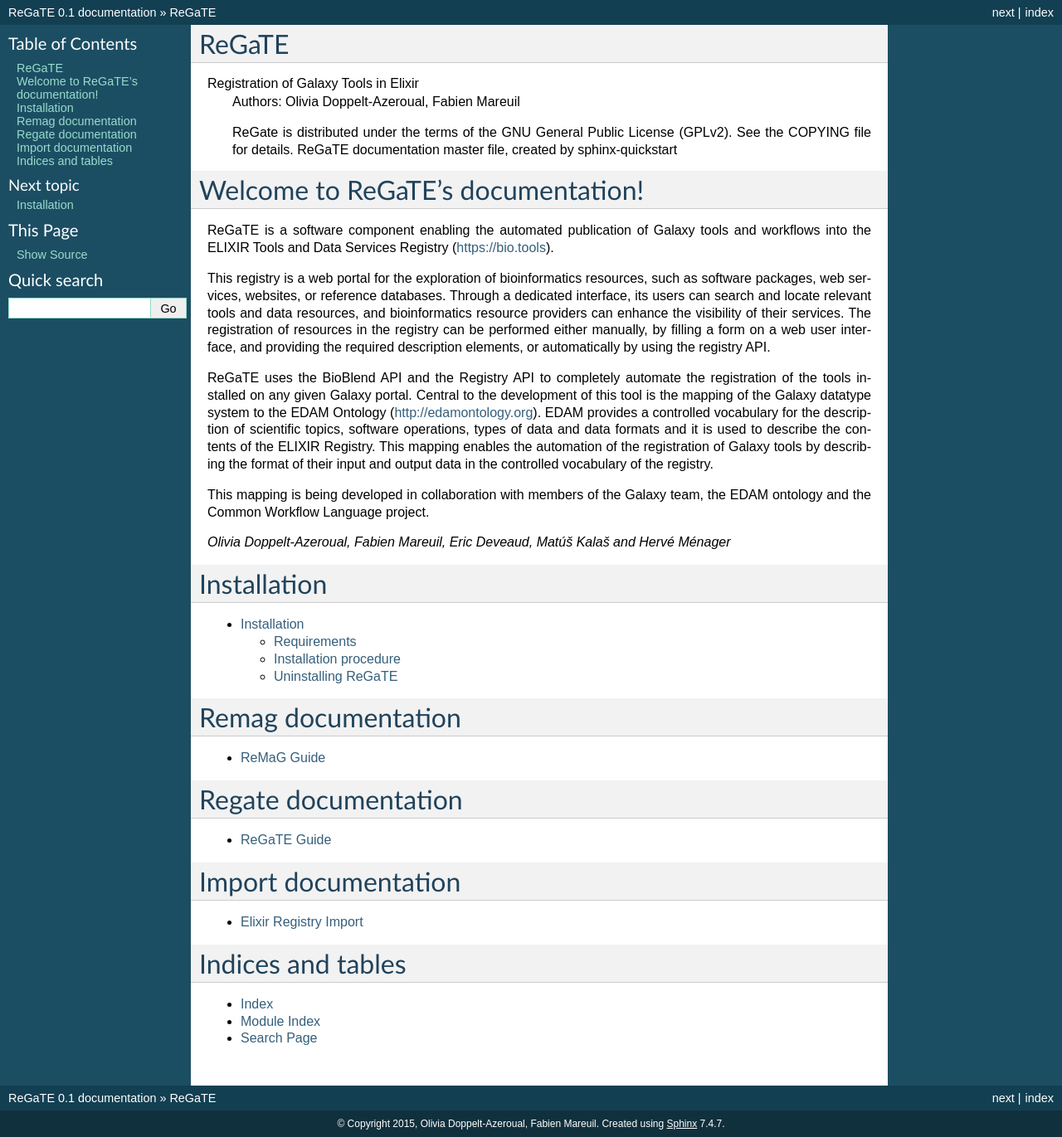
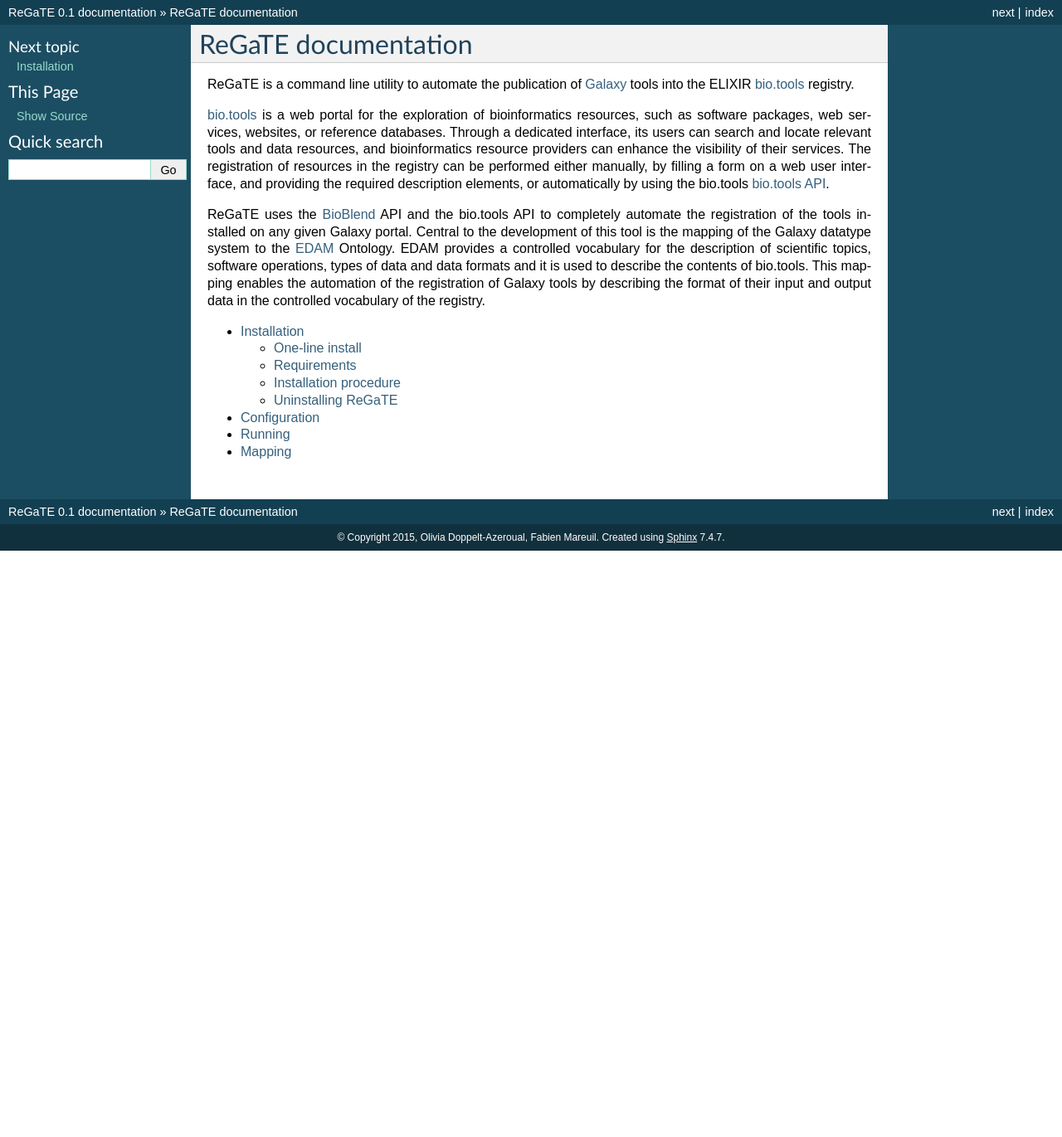
Before and after one commit to C3BI-pasteur-fr/ReGaTE, a Sphinx documentation site: the page built from doc/index.rst, in a window 1280 px wide. Shown: the whole page at 83% size. Built offline with Sphinx 7.4.7, drawn with Linux system fonts in a browser that asks for light colours; after the commit the page ends 900 px from its top, so only the background shows below that.

Commit message:
update and simplify documentation

```diff
--- a/doc/import.rst
+++ /dev/null
@@ -1,22 +0,0 @@
-.. ReGaTE Registration of Galaxy Tools in Elixir
- Authors: Olivia Doppelt-Azeroual, Fabien Mareuil
- ReGate is distributed under the terms of the GNU General Public License (GPLv2).
- See the COPYING file for details.
- ReGaTE documentation master file, created by sphinx-quickstart
-
-.. _import section:
-
-
-**********************
-Elixir Registry Import
-**********************
-
-
-To create json and xml file and import the json files in the Elixir Registry you will need to set the pushtoelixir option to True in the config.ini file and specify your login on the registry and type:
-
-"``regate --config_file config.ini``"
-
-
-To only import already created json file in the registry set to True the options onlypush and pushtoelixir and specify your login and the directory where is tools (tool_dir) and type:
-
-"``regate --config_file config.ini``"
--- a/doc/index.rst
+++ b/doc/index.rst
@@ -1,65 +1,26 @@
-ReGaTE
-======
+ReGaTE documentation
+********************
 
-Registration of Galaxy Tools in Elixir
- Authors: Olivia Doppelt-Azeroual, Fabien Mareuil
+ReGaTE is a command line utility to automate the publication of Galaxy_ tools into the ELIXIR bio.tools_ registry.
 
- ReGate is distributed under the terms of the GNU General Public License (GPLv2).
- See the COPYING file for details.
- ReGaTE documentation master file, created by sphinx-quickstart
+bio.tools_ is a web portal for the exploration of bioinformatics resources, such as software packages, web services, websites, or reference databases. Through a dedicated interface, its users can search and locate relevant tools and data resources, and bioinformatics resource providers can enhance the visibility of their services. The registration of resources in the registry can be performed either manually, by filling a form on a web user interface, and providing the required description elements, or automatically by using the bio.tools `bio.tools API`_.
 
-Welcome to ReGaTE's documentation!
-==================================
-ReGaTE is a software component enabling the automated publication of Galaxy tools and workflows into the ELIXIR Tools and Data Services Registry (https://bio.tools).
-
-This registry is a web portal for the exploration of bioinformatics resources, such as software packages, web services, websites, or reference databases. Through a dedicated interface, its users can search and locate relevant tools and data resources, and bioinformatics resource providers can enhance the visibility of their services. The registration of resources in the registry can be performed either manually, by filling a form on a web user interface, and providing the required description elements, or automatically by using the registry API.
-
-ReGaTE uses the BioBlend API and the Registry API to completely automate the registration of the tools installed on any given Galaxy portal.
-Central to the development of this tool is the mapping of the Galaxy datatype system to the EDAM Ontology (http://edamontology.org). EDAM provides a controlled vocabulary for the description of scientific topics, software operations, types of data and data formats and it is used to describe the contents of the ELIXIR Registry. This mapping enables the automation of the registration of Galaxy tools by describing the format of their input and output data in the controlled vocabulary of the registry.
-
-This mapping is being developed in collaboration with members of the Galaxy team, the EDAM ontology and the Common Workflow Language project.
-
-`Olivia Doppelt-Azeroual, Fabien Mareuil, Eric Deveaud, Matúš Kalaš and Hervé Ménager`
-
-Installation
-============
+ReGaTE uses the BioBlend_ API and the bio.tools API to completely automate the registration of the tools installed on any given Galaxy portal.
+Central to the development of this tool is the mapping of the Galaxy datatype system to the EDAM_ Ontology. EDAM provides a controlled vocabulary for the description of scientific topics, software operations, types of data and data formats and it is used to describe the contents of bio.tools. This mapping enables the automation of the registration of Galaxy tools by describing the format of their input and output data in the controlled vocabulary of the registry.
 
 .. toctree::
    :maxdepth: 2
 
    installation
 
+   configuration
 
-Remag documentation
-===================
+   running
 
-.. toctree::
-   :maxdepth: 2
+   mapping
 
-   remag
-
-
-Regate documentation
-====================
-
-.. toctree::
-   :maxdepth: 2
-
-   regate
-
-
-Import documentation
-====================
-
-.. toctree::
-   :maxdepth: 2
-
-   import
-
-
-Indices and tables
-==================
-
-* :ref:`genindex`
-* :ref:`modindex`
-* :ref:`search`
+.. _bio.tools: https://bio.tools
+.. _bio.tools API: http://biotools.readthedocs.io/en/latest/api_reference.html
+.. _Galaxy: http://galaxyproject.org
+.. _EDAM: http://edamontology.org
+.. _BioBlend: https://bioblend.readthedocs.io
--- a/doc/installation.rst
+++ b/doc/installation.rst
@@ -11,6 +11,10 @@
 Installation
 ************
 
+One-line install
+================
+
+    pip install git+https://github.com/C3BI-pasteur-fr/ReGaTE.git
 
 Requirements
 ===================
--- /dev/null
+++ b/doc/mapping.rst
@@ -0,0 +1,18 @@
+.. ReGaTE Registration of Galaxy Tools in Elixir
+ Authors: Olivia Doppelt-Azeroual, Fabien Mareuil
+ ReGate is distributed under the terms of the GNU General Public License (GPLv2).
+ See the COPYING file for details.
+ ReGaTE documentation master file, created by sphinx-quickstart
+
+.. _mapping:
+
+
+*******
+Mapping
+*******
+
+The mapping from Galaxy datatypes to EDAM terms uses a mapping file which by default is `regate/data/yaml_mapping.yaml` in the regate package folder. You can customize this mapping to your convenience by creating a copy of this file and specifying its path in the `yaml_file` variable of the `regate_specific_section` section in the configuration file.
+
+You can also use the `remag` tool, which generates a new mapping file. To generate this mapping, you need to have a local copy of the EDAM ontology OWL file (which can be downloaded from http://edamontology.org/EDAM.owl), and set the path to this local file in the `edam_file` variable of the `remag_specific_section` in the configuration file. The `yaml_file` variable of this same section is the path to the mapping file which is produced by remag. To run it, just type:
+
+    remag --config_file regate.ini
--- a/doc/regate.rst
+++ /dev/null
@@ -1,43 +0,0 @@
-.. ReGaTE Registration of Galaxy Tools in Elixir
- Authors: Olivia Doppelt-Azeroual, Fabien Mareuil
- ReGate is distributed under the terms of the GNU General Public License (GPLv2).
- See the COPYING file for details.
- ReGaTE documentation master file, created by sphinx-quickstart
-
-.. _regate guide:
-
-
-************
-ReGaTE Guide
-************
-
-
-In order to run ReGaTE (Registration of Galaxy Tools in Elixir) you need an account on a galaxy workbench and a generated API Key (see galaxy documentation if necessary https://wiki.galaxyproject.org/Learn/API).
-
-* to see available options.
-
-Type:
-
-"``regate -h``"
-
-* to generate a template of the config.ini file type:
-"``regate --templateconfig``"
-A regate.ini file will be created
-
-
-* to generate a list of json files corresponding to the description of each tool installed in your galaxy from any toolshed.
-
-Type:
-
-"``regate --config_file regate.ini``"
-
-You will need to define the galaxy server url usable with the api (galaxy_url_api) and the galaxy server usable with a web browser (it can be the same), the api_key of an galaxy account, a contact name, a contact email and a ressource name, and a name for the output directory.
-For each Galaxy server available tool a xml and a json description file will be created.
-
-
-yaml_file option is a mapping file between the EDAM ontology and the galaxy extensions in a yaml format.
-By default a yaml file obtain from the Edam ontology version 1.11 is used in regate. To use an other yaml file you can specify the yaml_file option.
-
-**To update the yaml file, use the program remag** see :ref:`remag options section <remag guide>`.
-
-**To import json in the Elixir Registry** see :ref:`import section <import section>`.
--- a/doc/remag.rst
+++ /dev/null
@@ -1,34 +0,0 @@
-.. ReGaTE Registration of Galaxy Tools in Elixir
- Authors: Olivia Doppelt-Azeroual, Fabien Mareuil
- ReGate is distributed under the terms of the GNU General Public License (GPLv2).
- See the COPYING file for details.
- ReGaTE documentation master file, created by sphinx-quickstart
-
-.. _remag guide:
-
-
-***********
-ReMaG Guide
-***********
-
-
-In order to run ReMaG (Registry Mapping Galaxy) you need the EDAM ontology file in the owl format https://github.com/edamontology/edamontology.git, EDAM_X.owl file.
-
-* Type:
-
-"``remag -h``"
-to see available options.
-
-* The execution of remag creates an yaml file, which is the result of a mapping between galaxy extensions and edam format/data.
-
-To generate it:
-
--- With a recent galaxy (https://github.com/galaxyproject/galaxy.git, You will need an account and an api key on this running galaxy to use remag), type:
-
-"``remag --config_file config.ini``"
-
-* You can obtain a template of the config.ini file with the command:
-
-"``remag --templateconfig``"
-
-A regate.ini file will be created, you will need to specify the galaxy server url usable with the api (galaxy_url_api), the api_key of an galaxy account, the edam ontology file, and a name for the output yaml file (output_yaml)
```
Also changed, not shown: doc/configuration.rst (added, +28 -0 lines), doc/running.rst (added, +20 -0 lines).
